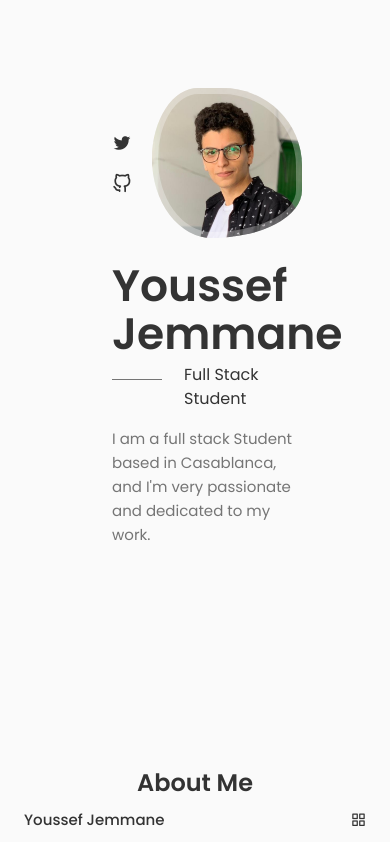
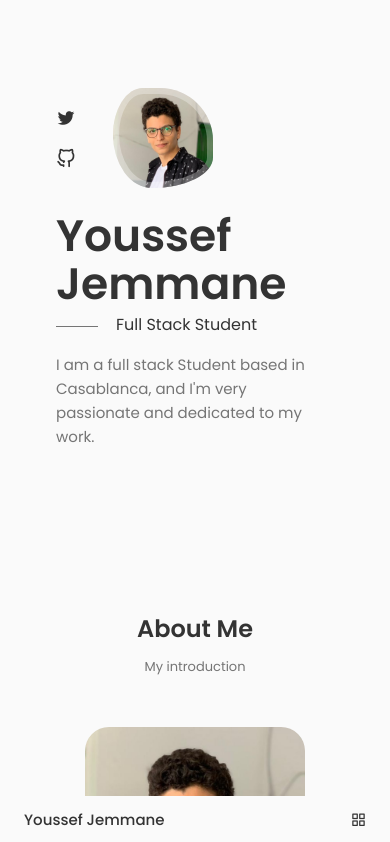
Before and after one commit to YoussefJemmane/Portfolio-v2, a React (Vite) app: page / in a window 390 px wide. Shown: the top 842 px of the page. Built offline with nearby package versions, Linux system fonts and the light colour scheme.

Commit message:
finale update home.css

```diff
--- a/src/components/home/home.css
+++ b/src/components/home/home.css
@@ -1,6 +1,6 @@
 .home__content{
   grid-template-columns: 116px repeat(2, 1fr);
-  padding: 5.5rem;
+  padding: 2rem;
   column-gap:2rem;
   align-items: center;
 }
@@ -9,8 +9,8 @@
   background-repeat: no-repeat;
   background-size: cover;
   background-position: center;
-  width: 300px;
-  height: 300px;
+  width: 350px;
+  height: 350px;
   box-shadow: inset 0 0 0 9px rgb(255 255 255 / 30%);
   order: 1;
   justify-self: center;
@@ -142,28 +142,26 @@
   }
 }
 
-@media screen and (max-width: 350px) {
+
+
+@media screen and  (max-width: 320px) {
+
+  .home__img{
+    width: 250px;
+    height: 250px;
+  }
+  .home__content{
+
+    padding: 2rem;
+    column-gap:2rem;
+    align-items: center;
+  }
+}
+@media screen and  (max-width: 490px) {
+
   .home__img{
     width: 100px;
     height: 100px;
   }
 
-
 }
-
-@media screen and (min-width: 350px) and (max-width: 490px) {
-  .home__img{
-    width: 150px;
-    height: 150px;
-  }
-  .home__subtitle{
-    padding-left: 4.5rem;
-  }
-  .home__subtitle::before{
-    width: 50px;
-    top: 1rem;
-  }
-  .home__scroll{
-    margin-left: 4.5rem;
-  }
-}
```
